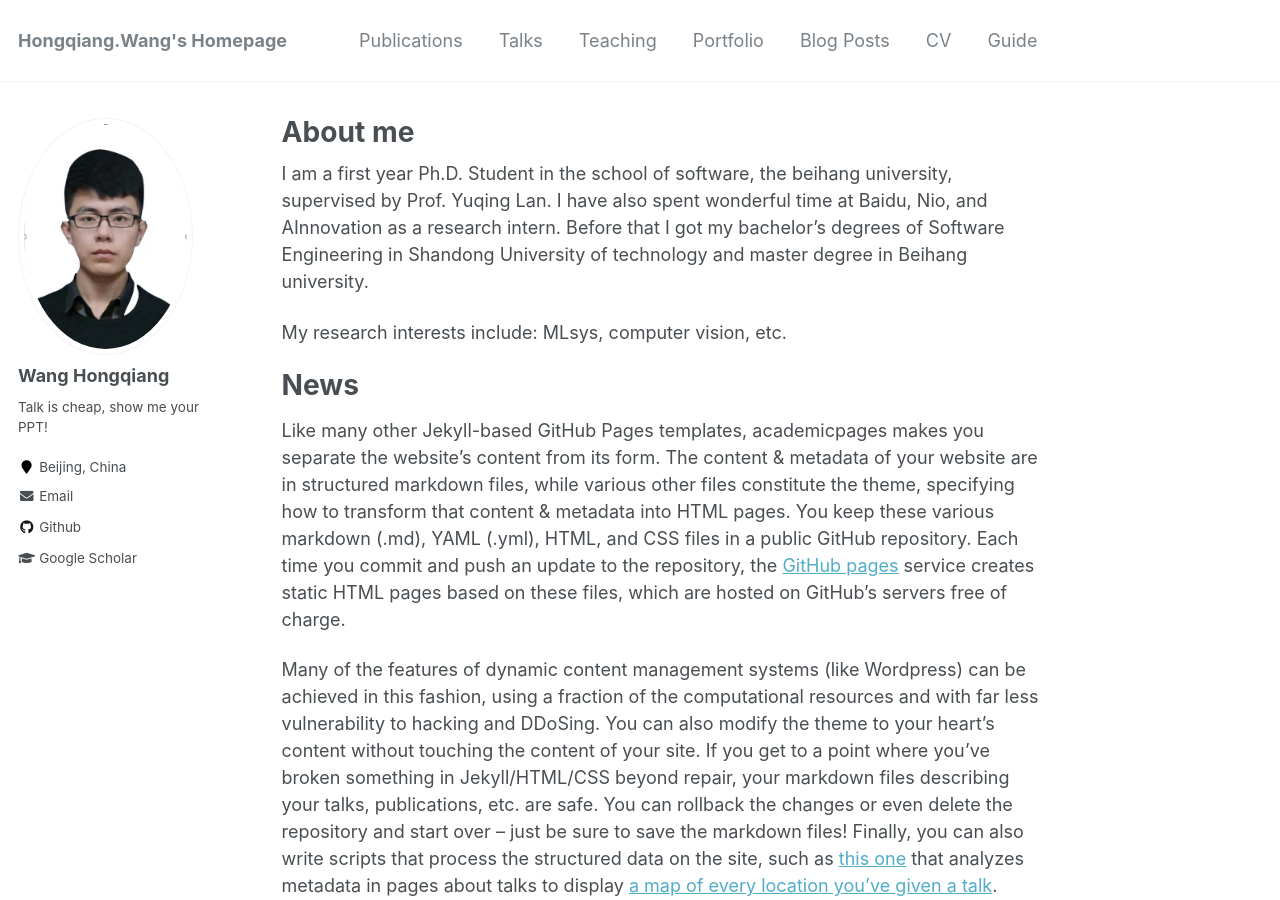
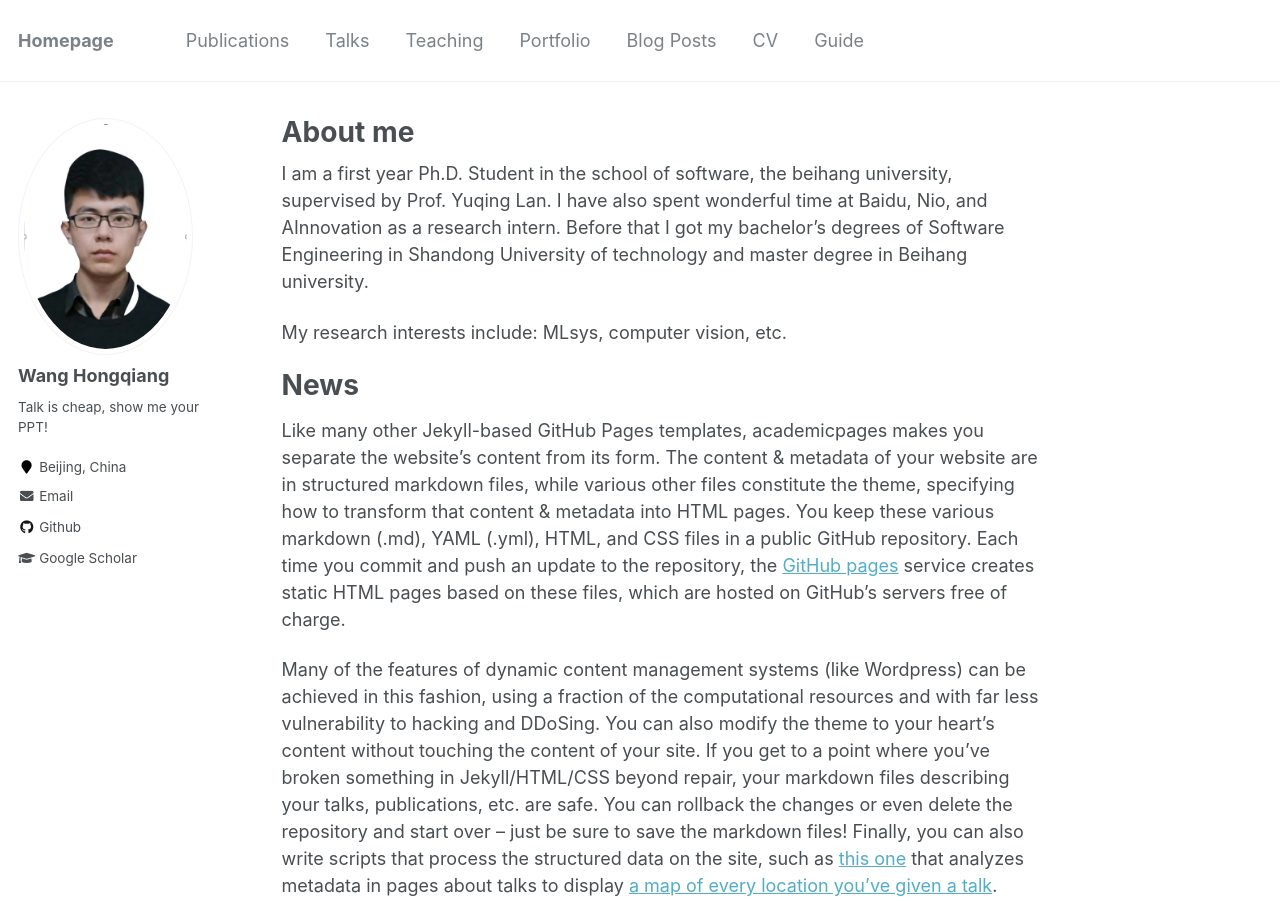
Before and after one commit to HongQWang/hongqwang.github.io, a Jekyll site: the page built from _pages/about.md, in a window 1280 px wide and 900 px high. Built offline with Jekyll 4.4.1, drawn with Linux system fonts in a browser that asks for light colours.

Commit message:
update posts

```diff
--- a/_config.yml
+++ b/_config.yml
@@ -7,7 +7,7 @@
 
 # Site Settings
 locale                   : "en-US"
-title                    : "Hongqiang.Wang's Homepage"
+title                    : "Homepage"
 title_separator          : "-"
 name                     : &name "HongqiangWang"
 description              : &description "personal description"
```
